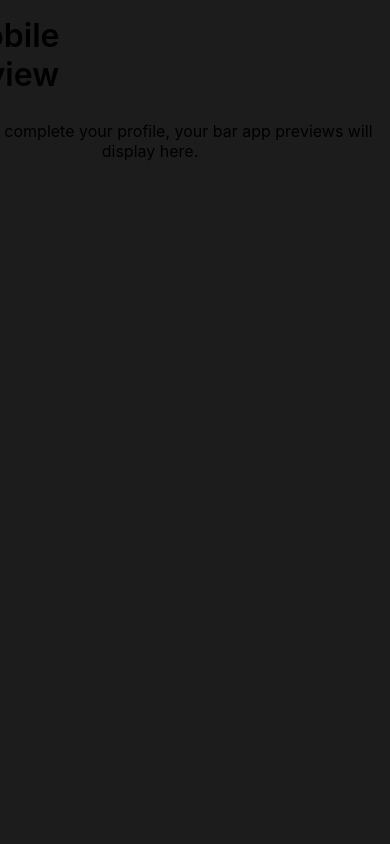
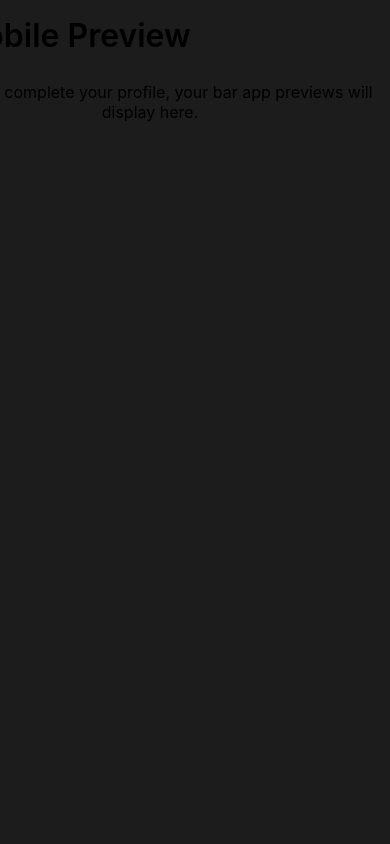
Before and after one commit to DiscoverPioneer/bottlespace-frontend, a React (Create React App) app: page /auth/details in a window 390 px wide. Shown: the top 844 px of the page. Built offline with nearby package versions, Linux system fonts and the light colour scheme.

Commit message:
fix: consistent spacing. removal of red background

```diff
--- a/src/Auth.css
+++ b/src/Auth.css
@@ -1,5 +1,8 @@
 .Auth .MobileNav {
   display: none;
+}
+.Auth .HomeView .header .setup-view-all {
+  padding-bottom: 1em;
 }
 .Auth .LeftNav {
   position: fixed;
@@ -62,6 +65,7 @@
 }
 .Auth .header {
   padding-left: 5em;
+  padding-top: 1em;
 }
 
 .Auth .business-name {
@@ -176,7 +180,7 @@
 }
 
 .Auth .place-horizontal {
-  width: 60vw;
+  /*width: 60vw;*/
 }
 .Auth .place-horizontal span {
   font-size: 2em;
@@ -204,7 +208,6 @@ div.clear {
   border: none;
   font-size: 1em;
   float: left;
-  padding-left: 3em;
   padding-top: 2em;
 }
 @media (min-width: 180px) and (max-width: 720px)  {
@@ -222,13 +225,17 @@ div.clear {
     background-color: black;
   }
   .Auth .HomeView {
-    margin-top: 5em;
+    margin-top: 4em;
     padding-left: 0em;
     margin-left: 0em;
   }
   .Auth .HomeView .header {
     padding-left: 0em;
     margin-left: 1em;
+  }
+  .Auth .HomeView .header h1 {
+    margin-top: 0em;
+    padding-top: 0em;
   }
   .Auth .HomeView .content {
     padding-left: 0em;
@@ -265,11 +272,18 @@ div.clear {
   .Auth .HomeView .header .setup-view-all {
     width: 8em;
     text-align: left;
+    padding-bottom: 1em;
+  }
+  .Auth .HomeView .header .save-details {
+    width: 8em;
+    text-align: left;
   }
 }
 @media (min-width: 721px) {
   .Auth .MobilePreview .mobile-preview {
-    background-color: red;
     min-width: 30em;
   }
 }
+  .Auth .HomeView .header .save-details {
+    margin-top: 1em;
+  }
--- a/src/components/details.jsx
+++ b/src/components/details.jsx
@@ -49,13 +49,12 @@ function DetailsView() {
       <div className="header">
         <div className="place-horizontal">
           <span className="business-name">Bar Details</span>
+        </div>
           {showSaveButton && (
-            <button className="save-details pull-right" onClick={saveDetails}>
+            <button className="save-details " onClick={saveDetails}>
               Save
             </button>
           )}
-          <div className="clear"/>
-        </div>
         {showSetupAccount && (
           <>
             <h2 className="section-title">Setup Your Account</h2>
--- a/src/components/settings.jsx
+++ b/src/components/settings.jsx
@@ -56,13 +56,12 @@ function DetailsView() {
       <div className="header">
         <div className="place-horizontal">
           <span className="business-name">Settings</span>
+        </div>
           {showSaveButton && (
             <button className="save-details pull-right" onClick={saveDetails}>
               Save
             </button>
           )}
-          <div className="clear"/>
-        </div>
       </div>
       <div className="content">
         <AccountSettings name={name} username={username} email={email} password={password}/>
```
